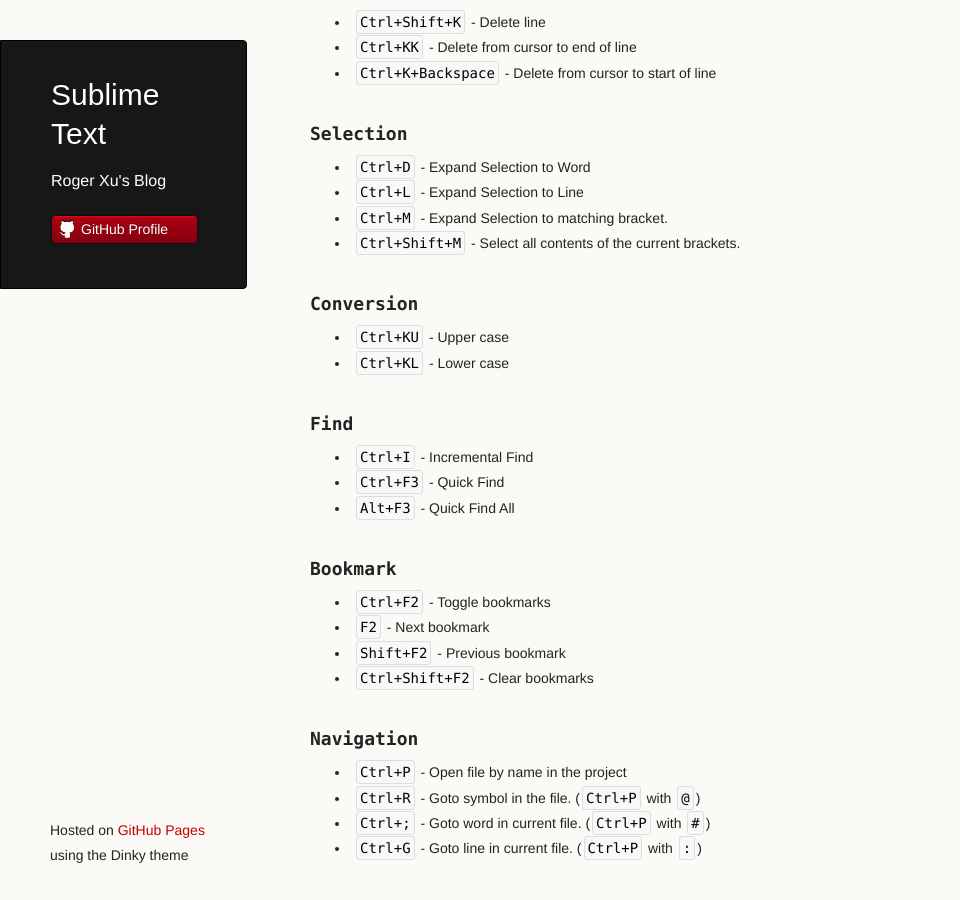
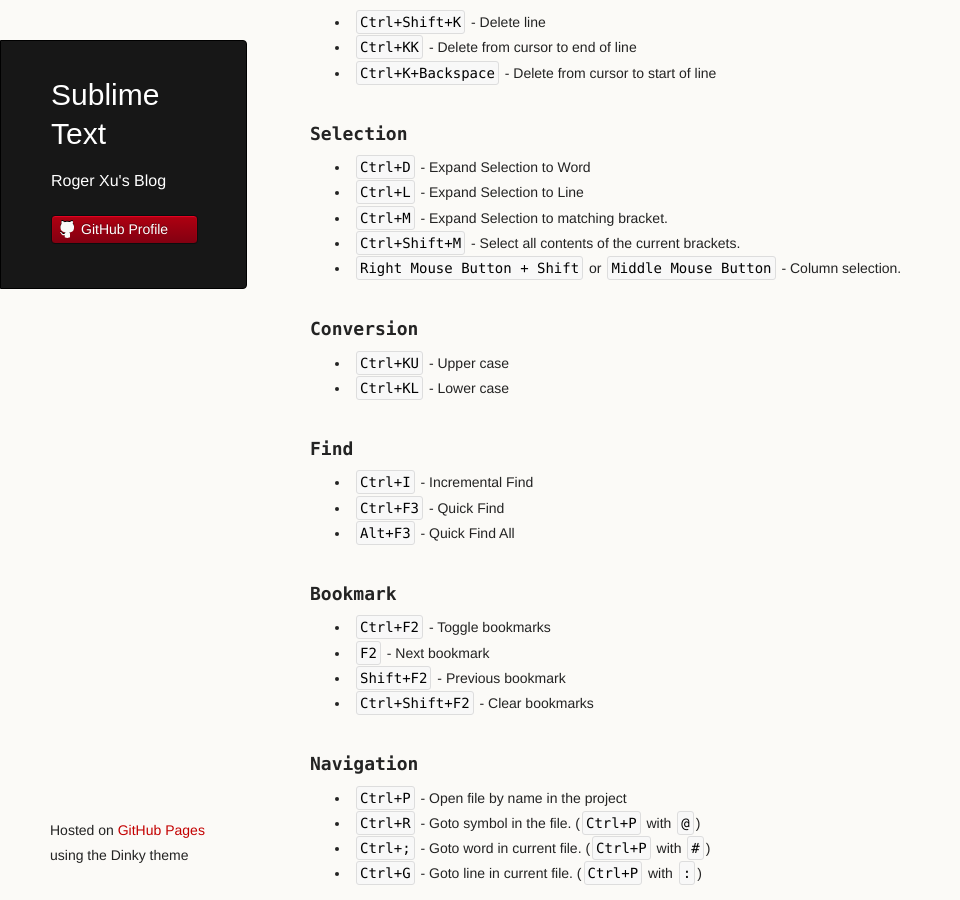
Before and after one commit to rogerxu/rogerxu.github.io, a Jekyll site: the page built from _posts/2015-03-25-sublime-text.md, in a window 1280 px wide and 900 px high, scrolled down 1671 px. Shown: the whole window, without its empty margins (0-960 px from the left). Built offline with Jekyll 4.4.1, drawn with Linux system fonts in a browser that asks for light colours.

Commit message:
Add column selection for sublime text.

```diff
--- a/_posts/2015-03-25-sublime-text.md
+++ b/_posts/2015-03-25-sublime-text.md
@@ -78,6 +78,7 @@
 * `Ctrl+L` - Expand Selection to Line
 * `Ctrl+M` - Expand Selection to matching bracket.
 * `Ctrl+Shift+M` - Select all contents of the current brackets.
+* `Right Mouse Button + Shift` or `Middle Mouse Button` - Column selection.
 
 ### Conversion
 
```
